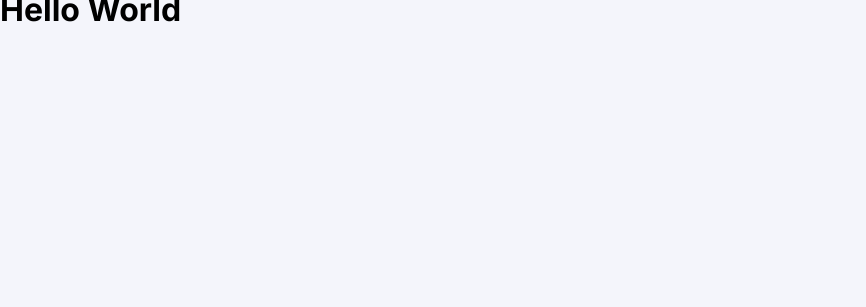
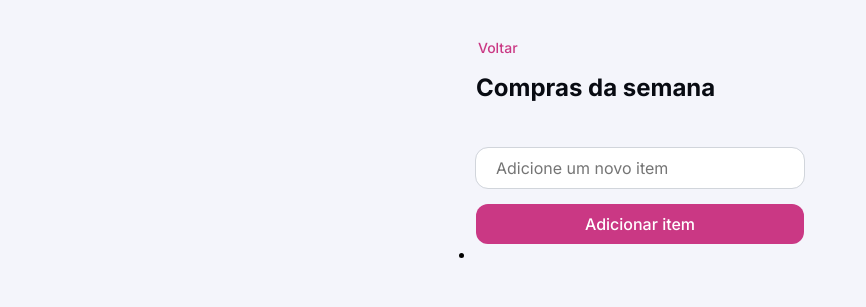
Before and after one commit to pduartesilva2005/lista-de-compras, a plain HTML site: page index.html in a window 1280 px wide. Shown: the whole page, without its empty margins (0-866 px from the left). Drawn offline with Linux system fonts and the light colour scheme; a web font is replaced by a local one.

Commit message:
Created the form

```diff
--- a/index.html
+++ b/index.html
@@ -12,8 +12,30 @@
       href="https://fonts.googleapis.com/css2?family=Inter:ital,opsz,wght@0,14..32,100..900;1,14..32,100..900&display=swap"
       rel="stylesheet"
     />
+    <link
+      rel="stylesheet"
+      href="https://cdn.hugeicons.com/font/hgi-stroke-rounded.css"
+    />
   </head>
   <body>
-    <h1>Hello World</h1>
+    <div class="container">
+      <a href="#"><i class="hgi hgi-stroke hgi-arrow-left-02"></i> Voltar </a>
+
+      <h2>Compras da semana</h2>
+
+      <form>
+        <input
+          type="text"
+          id="item"
+          name="item"
+          placeholder="Adicione um novo item"
+        />
+        <button type="submit">Adicionar item</button>
+      </form>
+
+      <ul>
+        <li></li>
+      </ul>
+    </div>
   </body>
 </html>
--- a/styles/global.css
+++ b/styles/global.css
@@ -18,7 +18,7 @@
   --content-primary: #080b12;
   --content-secondary: #374151;
   --content-tertiary: #9ca3af;
-  --always-write: #fff;
+  --always-white: #fff;
 
   /* Border colors */
   --border-primary: #d1d5db;
@@ -37,3 +37,8 @@ body {
   font: var(--paragraph);
   -webkit-font-smoothing: antialiased;
 }
+
+a {
+  color: inherit;
+  text-decoration: none;
+}
--- a/styles/index.css
+++ b/styles/index.css
@@ -1 +1,71 @@
 @import url(global.css);
+
+.container {
+  width: 100%;
+  max-width: 24.5rem;
+  padding: 2.5rem 2rem;
+  margin-inline: auto;
+
+  & a {
+    display: flex;
+    align-items: center;
+    gap: 2px;
+    color: var(--color-brand);
+    font: var(--link);
+    transition: text-decoration 0.2s;
+
+    &:hover {
+      text-decoration: underline;
+    }
+  }
+
+  & h2 {
+    margin-top: 1rem;
+    font: var(--title);
+    color: var(--content-primary);
+  }
+
+  & form {
+    display: flex;
+    flex-direction: column;
+    gap: 1rem;
+    margin-top: 2.75rem;
+
+    & input {
+      appearance: none;
+      background-color: var(--background-secondary);
+      height: 2.5rem;
+      padding-inline: 1.125rem;
+      width: 100%;
+      border-radius: 0.75rem;
+      font: 400 1rem/1.25rem var(--font-family);
+      outline: 1px solid var(--border-primary);
+      border: 2px solid transparent;
+
+      &:focus {
+        outline: 1px solid var(--color-brand);
+        border-color: var(--color-brand);
+        outline-offset: 0.1px;
+      }
+    }
+
+    & button {
+      all: unset;
+      background-color: var(--color-brand);
+      height: 2.5rem;
+      padding-inline: 1.125rem;
+      border-radius: 0.75rem;
+      font: var(--paragraph);
+      display: flex;
+      align-items: center;
+      justify-content: center;
+      color: var(--always-white);
+      cursor: pointer;
+      transition: background-color 200ms;
+
+      &:hover {
+        background-color: var(--color-brand-hover);
+      }
+    }
+  }
+}
```
Also changed, not shown: assets/icons/checkbox-default.svg (added), assets/icons/checkbox-hover.svg (added), assets/icons/checkbox-selected.svg (added).
